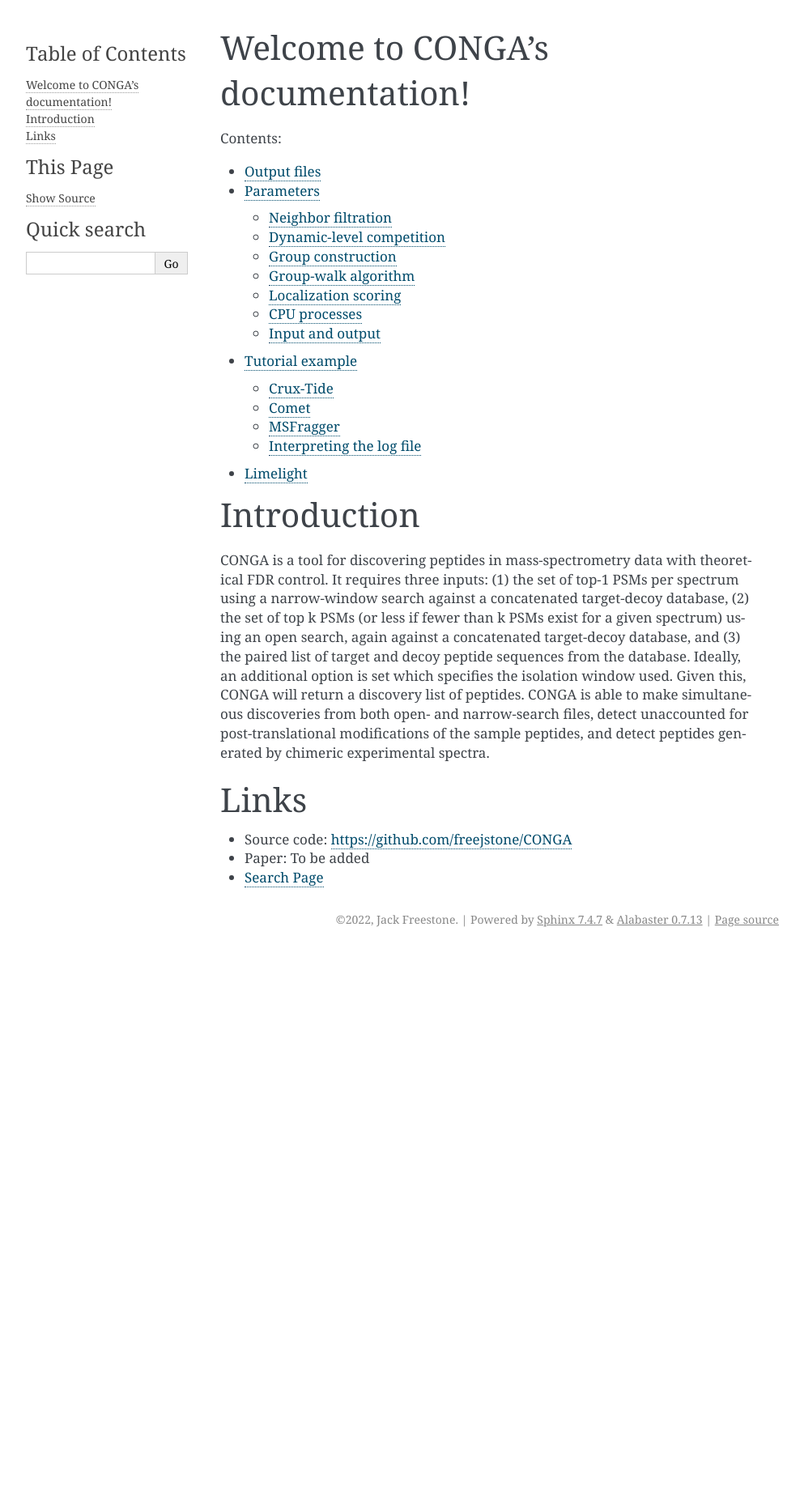
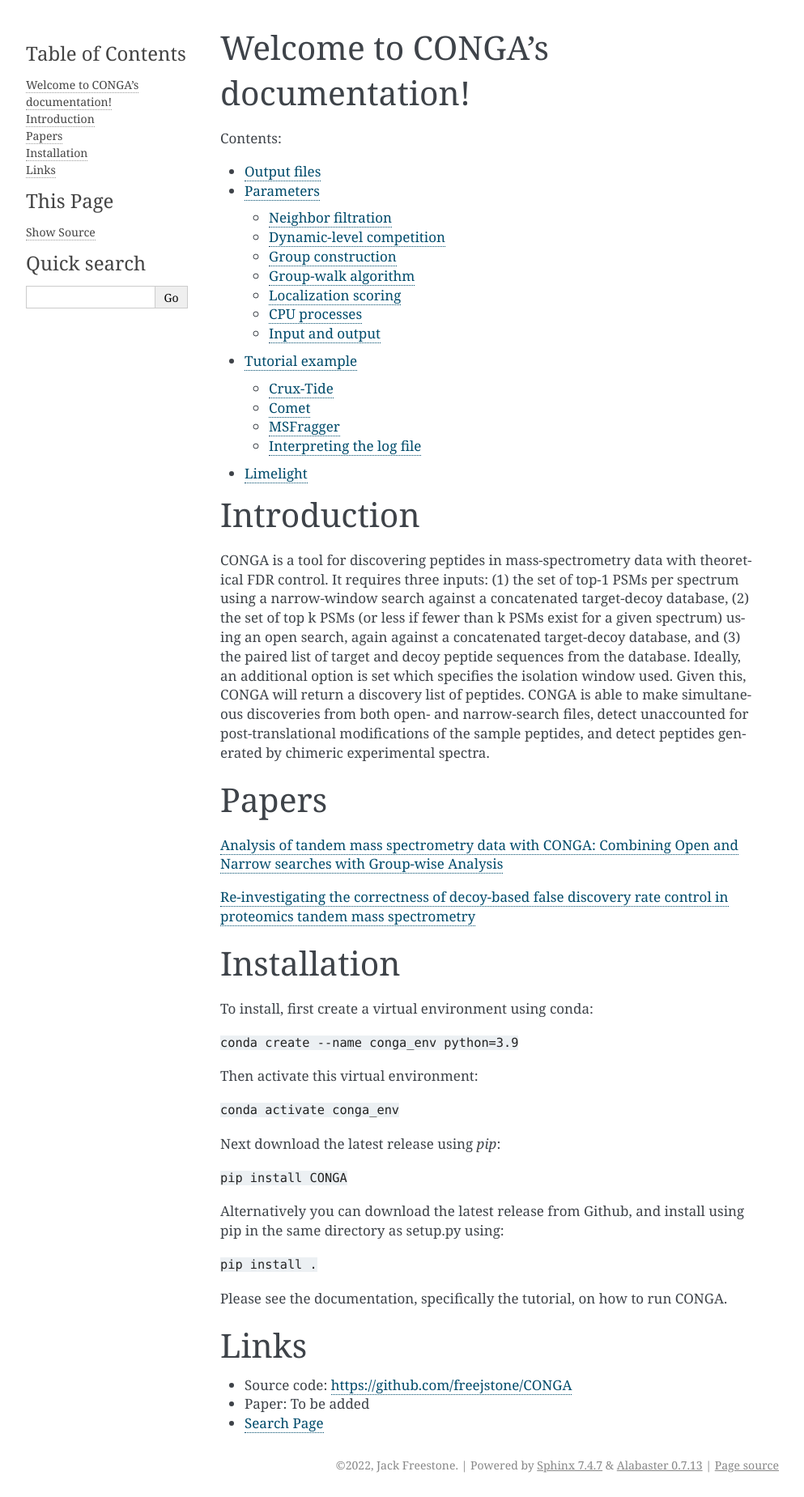
Before and after one commit to freejstone/CONGA, a Sphinx documentation site: the page built from docs/index.rst, in a window 1280 px wide. Shown: the whole page at 81% size, without its empty margins (148-1141 px from the left). Built offline with Sphinx 7.4.7, drawn with Linux system fonts in a browser that asks for light colours; before the commit the page ends 1175 px from its top, so only the background shows below that.

Commit message:
copied testing to use 3.9.18, updated docs to include installation information from github readme.rst

```diff
--- a/docs/index.rst
+++ b/docs/index.rst
@@ -20,6 +20,34 @@ Introduction
 
 CONGA is a tool for discovering peptides in mass-spectrometry data with theoretical FDR control. It requires three inputs: (1) the set of top-1 PSMs per spectrum using a narrow-window search against a concatenated target-decoy database, (2) the set of top k PSMs (or less if fewer than k PSMs exist for a given spectrum) using an open search, again against a concatenated target-decoy database, and (3) the paired list of target and decoy peptide sequences from the database. Ideally, an additional option is set which specifies the isolation window used. Given this, CONGA will return a discovery list of peptides. CONGA is able to make simultaneous discoveries from both open- and narrow-search files, detect unaccounted for post-translational modifications of the sample peptides, and detect peptides generated by chimeric experimental spectra.
 
+Papers
+======
+
+`Analysis of tandem mass spectrometry data with CONGA: Combining Open and Narrow searches with Group-wise Analysis <https://www.biorxiv.org/content/10.1101/2023.05.02.539167v2>`_
+
+`Re-investigating the correctness of decoy-based false discovery rate control in proteomics tandem mass spectrometry <https://www.biorxiv.org/content/10.1101/2023.06.21.546013v1>`_
+
+Installation
+============
+
+To install, first create a virtual environment using conda:
+
+``conda create --name conga_env python=3.9``
+
+Then activate this virtual environment:
+
+``conda activate conga_env``
+
+Next download the latest release using `pip`:
+
+``pip install CONGA``
+
+Alternatively you can download the latest release from Github, and install using pip in the same directory as setup.py using:
+
+``pip install .``
+
+Please see the documentation, specifically the tutorial, on how to run CONGA.
+
 Links
 =====
 * Source code: https://github.com/freejstone/CONGA
```
Also changed, not shown: 1 other file.
